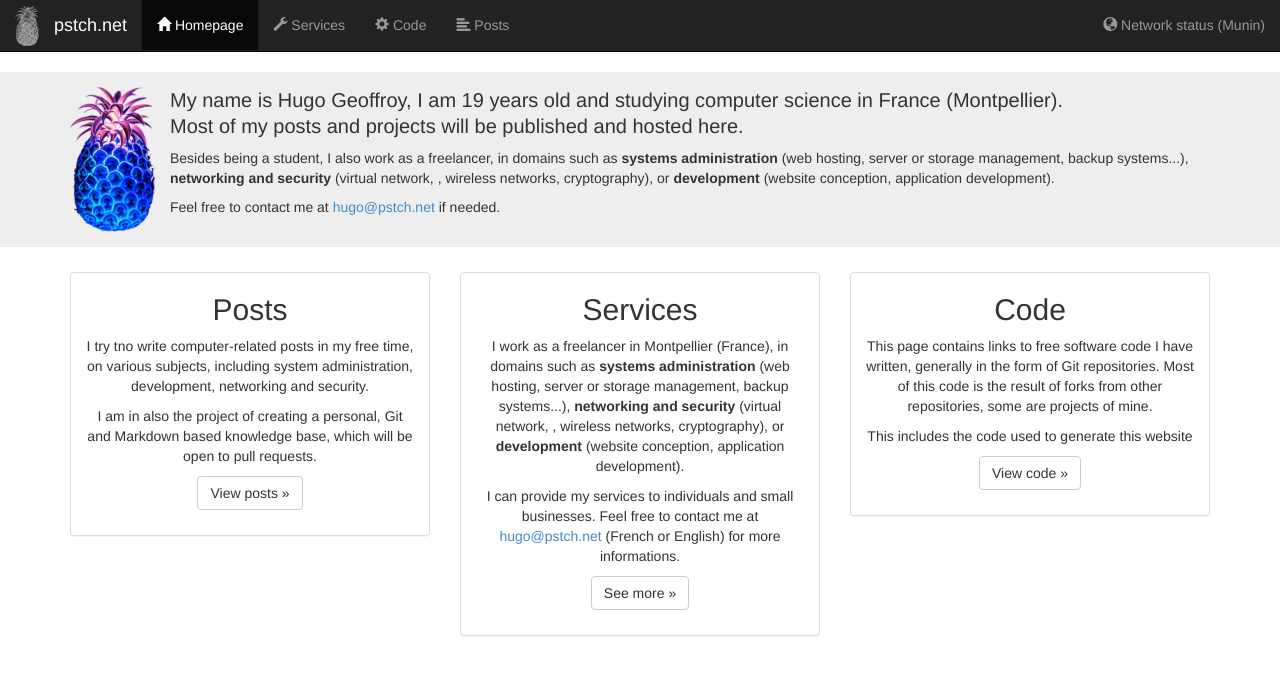
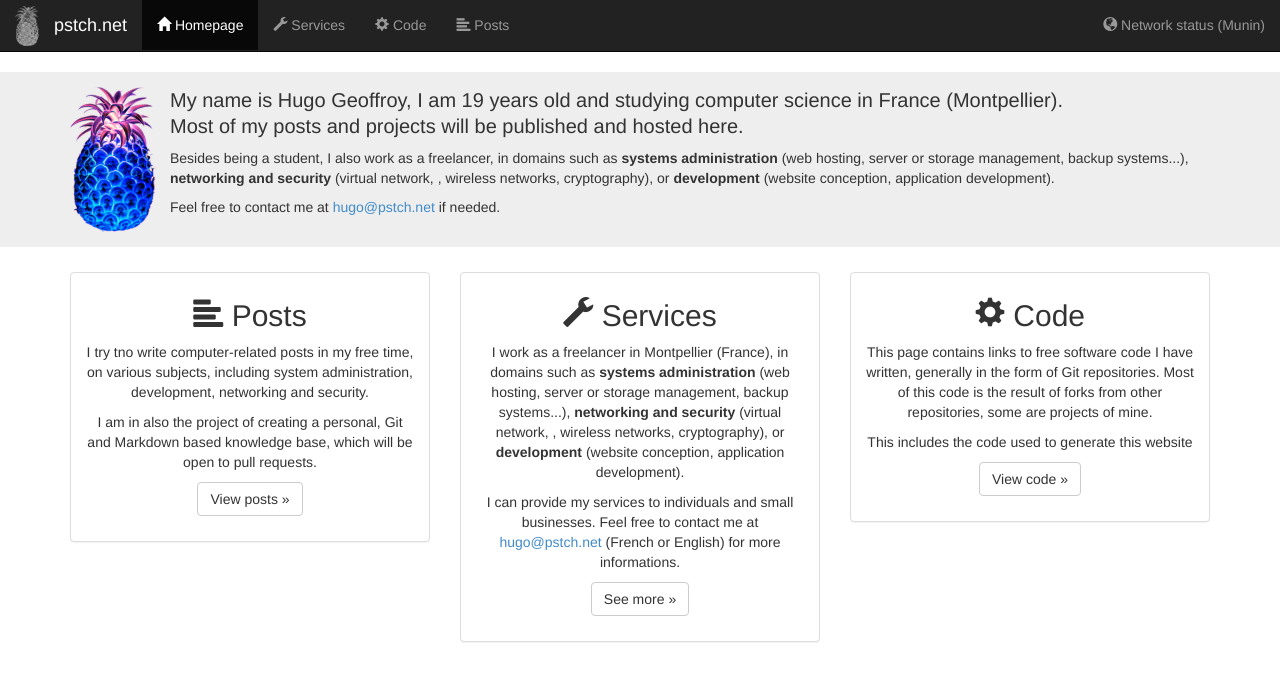
Before and after one commit to pstch/pstch-www, a Jekyll site: the page built from index.html, in a window 1280 px wide. Shown: the top 681 px of the page. Built offline with Jekyll 4.4.1, drawn with Linux system fonts in a browser that asks for light colours.

Commit message:
New design with bootstrap

```diff
--- a/index.html
+++ b/index.html
@@ -19,7 +19,7 @@ title: pstch.net
     <div class="col-lg-4">
       <div class="panel panel-default">
 	<div class="panel-body">
-	  <h2>Posts</h2>
+	  <h2><i class="glyphicon glyphicon-align-left"></i> Posts</h2>
 	  <p>I try tno write computer-related posts in my free time, on various subjects, including system administration, development, networking and security.</p>
 	  <p>I am in also the project of creating a personal, Git and Markdown based knowledge base, which will be open to pull requests.</p>
 	  <p><a class="btn btn-default" href="#">View posts &raquo;</a></p>
@@ -29,7 +29,7 @@ title: pstch.net
     <div class="col-lg-4">
       <div class="panel panel-default">
 	<div class="panel-body">
-	  <h2>Services</h2>
+	  <h2><i class="glyphicon glyphicon-wrench"></i> Services</h2>
 	  <p>I work as a freelancer in Montpellier (France), in domains such as <strong>systems administration</strong> (web hosting, server or storage management, backup systems...), <strong>networking and security</strong> (virtual network, , wireless networks, cryptography), or <strong>development</strong> (website conception, application development).</p>
 	  <p>I can provide my services to individuals and small businesses. Feel free to contact me at <a href="mailto:hugo@pstch.net">hugo@pstch.net</a> (French or English) for more informations.
 	  <p><a class="btn btn-default" href="#">See more &raquo;</a></p>
@@ -39,7 +39,7 @@ title: pstch.net
     <div class="col-lg-4">
       <div class="panel panel-default">
 	<div class="panel-body">
-	  <h2>Code</h2>
+	  <h2><i class="glyphicon glyphicon-cog"></i> Code</h2>
 	  <p>This page contains links to free software code I have written, generally in the form of Git repositories. Most of this code is the result of forks from other repositories, some are projects of mine.</p>
 	  <p>This includes the code used to generate this website</p>
 	  <p><a class="btn btn-default" href="#">View code &raquo;</a></p>
```
